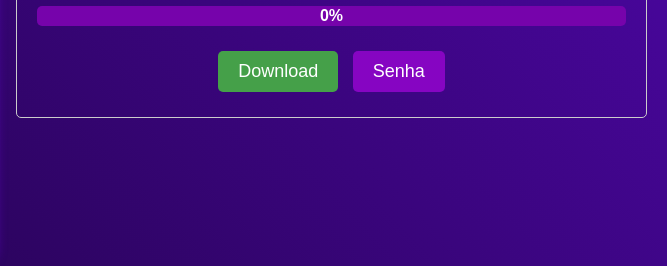
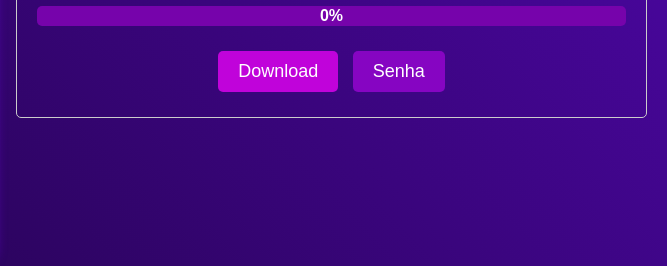
Before and after one commit to aMathyzin/aMathyzin, a website: page downloads/amathyzin-3k-pack.html in a window 1280 px wide. In both pictures the pointer is over the button "Download". Shown: the part 278-544 px from the top of the page, 613-1280 px from the left. Drawn offline with Linux system fonts and the light colour scheme; some packages are replaced by stand-ins of ours; a script that the page names is missing.

Commit message:
Update amathyzin-3k-pack.html

```diff
--- a/downloads/amathyzin-3k-pack.html
+++ b/downloads/amathyzin-3k-pack.html
@@ -47,7 +47,7 @@
       margin: 5px;
     }
     .download-button:hover, .password-button:hover {
-      background-color: #45a049;
+      background-color: #C003DA;
     }
     .progress-bar-container {
       width: 100%;
```
